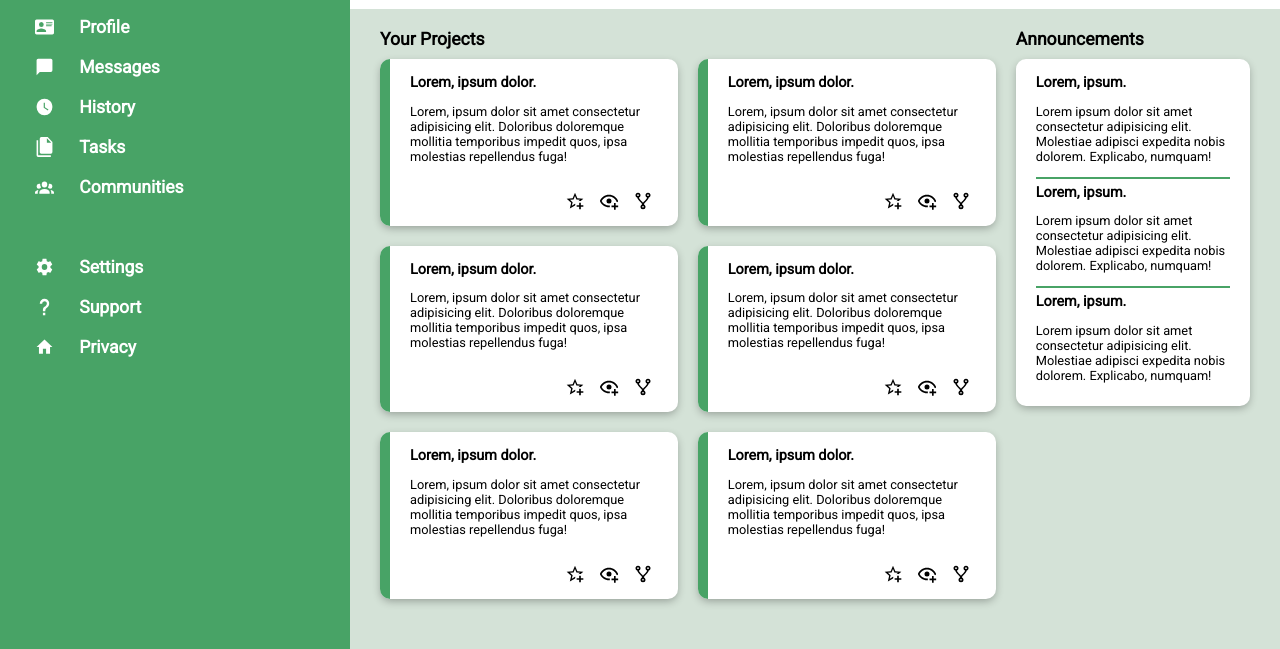
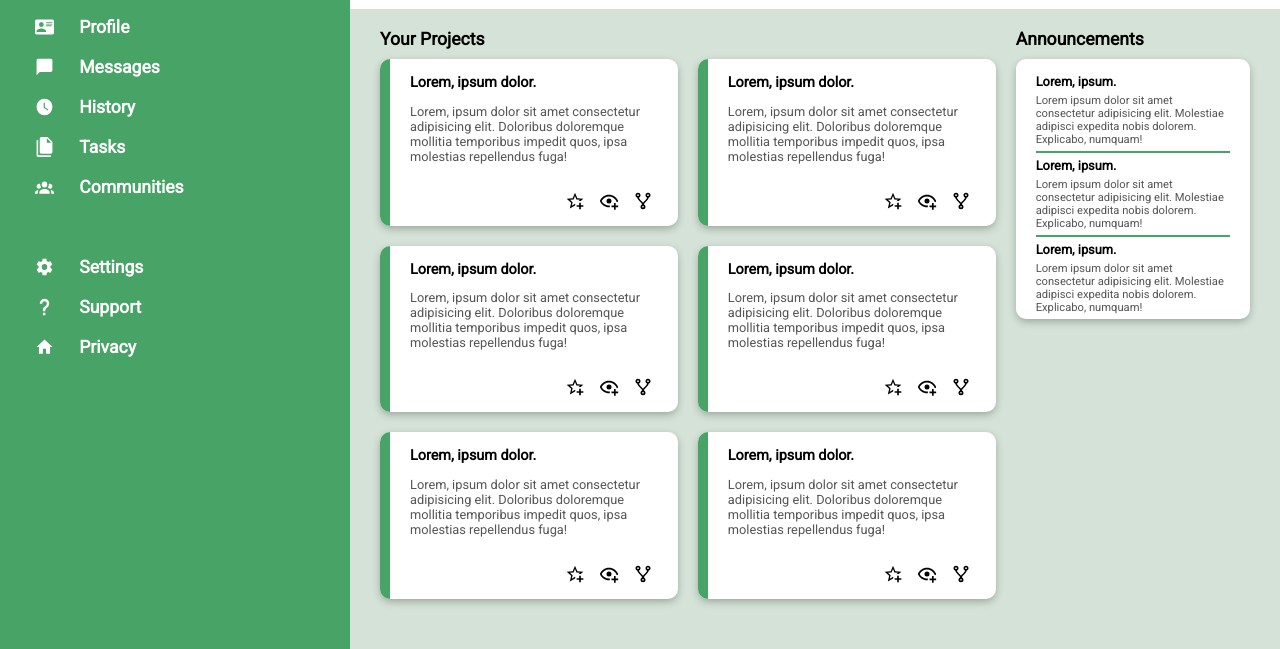
Before and after one commit to DzianisPilipuk/admin_dashboard, a plain HTML site: page index.html in a window 1280 px wide. Shown: the part 151-800 px from the top of the page. Drawn offline with Linux system fonts and the light colour scheme.

Commit message:
Fix announcements bar

```diff
--- a/styles.css
+++ b/styles.css
@@ -1,6 +1,7 @@
 :root {
     --base-color: rgb(72, 163, 102);
     --additional-color: rgb(212, 226, 215);
+    --grey-color: rgb(85, 85, 85);
 }
 
 body {
@@ -203,6 +204,8 @@ h2 {
 
 .dashboard-content p {
     font-size: 0.8rem;
+    font-weight: 500;
+    color: var(--grey-color);
 }
 
 .dashboard-content > .projects-board {
@@ -253,6 +256,7 @@ h2 {
 }
 
 .decorative-stripe-horizontal {
+    min-height: 2px;
     height: 2px;
     background-color: var(--base-color);
 }
@@ -260,10 +264,25 @@ h2 {
 .announcements-bar {
     background-color: white;
     border-radius: 10px;
-    align-self: stretch;
+    height: calc((100vh - 240px) / 2 - 40px);
     margin: 10px;
     padding: 10px 20px;
+    display: flex;
+    flex-direction: column;
+    justify-content: start;
+    overflow: hidden;
     -webkit-box-shadow: 0px 3px 9px -1px rgba(0, 0, 0, 0.3);
     -moz-box-shadow: 0px 3px 9px -1px rgba(0, 0, 0, 0.3);
     box-shadow: 0px 3px 9px -1px rgba(0, 0, 0, 0.3);
 }
+
+.announcements-bar h3 {
+    font-size: 0.8rem;
+}
+
+.announcements-bar p {
+    margin: 5px 0px;
+    font-size: 0.7rem;
+    font-weight: 500;
+    color: var(--grey-color);
+}
```
